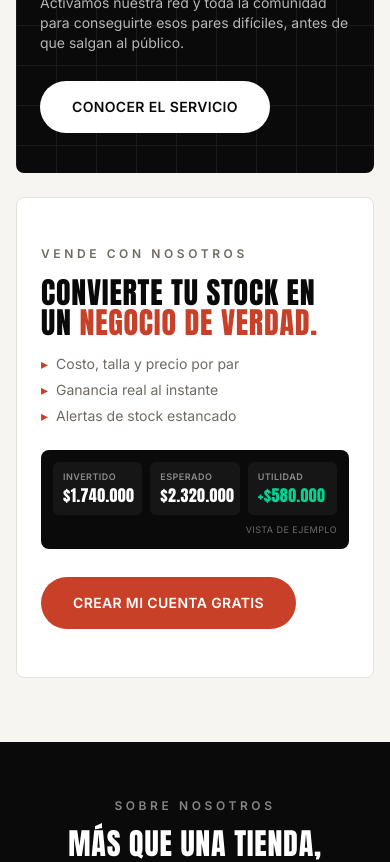
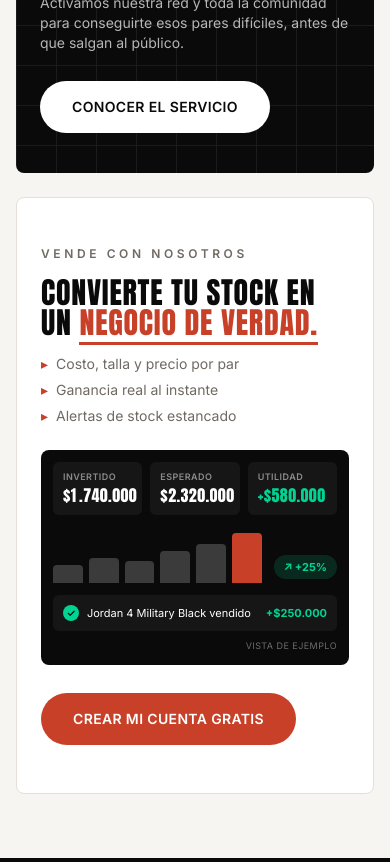
Before and after one commit to pitzsneakerscol-ui/pitsneakers-web, a Next.js app: page / in a window 390 px wide. Shown: the part 4571-5433 px from the top of the page. Built offline with nearby package versions, Linux system fonts and the light colour scheme; no server answers.

Commit message:
Animate 'Vende con nosotros' card: staggered reveal, odometer KPIs, growing bars, live sale toast, CTA ring
Co-Authored-By: Claude Sonnet 5.5 <noreply@anthropic.com>

```diff
--- a/src/app/globals.css
+++ b/src/app/globals.css
@@ -417,6 +417,72 @@ body {
   animation: qv-rise 0.3s cubic-bezier(0.2, 0.9, 0.3, 1) both;
 }
 
+/* ---------- Sección "Vende con nosotros" ---------- */
+
+.rs-armed .rs-reveal {
+  opacity: 0;
+  transform: translateX(-14px);
+  transition: opacity 0.5s ease, transform 0.5s cubic-bezier(0.2, 0.9, 0.3, 1);
+  transition-delay: calc(var(--i, 0) * 130ms + 200ms);
+}
+.rs-armed.rs-play .rs-reveal {
+  opacity: 1;
+  transform: none;
+}
+
+.rs-armed .rs-bar {
+  transform: scaleY(0);
+  transform-origin: bottom;
+  transition: transform 0.7s cubic-bezier(0.2, 0.9, 0.3, 1.25);
+  transition-delay: calc(var(--i, 0) * 90ms + 800ms);
+}
+.rs-armed.rs-play .rs-bar {
+  transform: scaleY(1);
+}
+
+.rs-armed .rs-chip {
+  opacity: 0;
+  transform: scale(0.5);
+  transition: opacity 0.3s ease 1.6s, transform 0.5s cubic-bezier(0.2, 1.5, 0.3, 1) 1.6s;
+}
+.rs-armed.rs-play .rs-chip {
+  opacity: 1;
+  transform: none;
+}
+
+/* Subrayado que se dibuja bajo "negocio de verdad" */
+.rs-underline {
+  background-image: linear-gradient(currentColor, currentColor);
+  background-repeat: no-repeat;
+  background-position: 0 100%;
+  background-size: 100% 3px;
+}
+.rs-armed .rs-underline {
+  background-size: 0 3px;
+  transition: background-size 0.9s cubic-bezier(0.7, 0, 0.2, 1) 0.4s;
+}
+.rs-armed.rs-play .rs-underline {
+  background-size: 100% 3px;
+}
+
+@keyframes rs-toast {
+  0% { opacity: 0; transform: translateY(14px); }
+  12%, 82% { opacity: 1; transform: none; }
+  100% { opacity: 0; transform: translateY(-12px); }
+}
+.rs-toast {
+  animation: rs-toast 4s ease both;
+}
+
+/* Anillo suave que invita a tocar el botón */
+@keyframes rs-ring {
+  0% { box-shadow: 0 0 0 0 rgb(200 64 42 / 0.45); }
+  70%, 100% { box-shadow: 0 0 0 14px rgb(200 64 42 / 0); }
+}
+.rs-play .rs-cta {
+  animation: rs-ring 2.4s ease-out 2.2s infinite;
+}
+
 @media (prefers-reduced-motion: reduce) {
   *,
   *::before,
@@ -436,3 +502,17 @@ body {
     opacity: 1;
   }
 }
+
+@media (prefers-reduced-motion: reduce) {
+  .rs-armed .rs-reveal,
+  .rs-armed .rs-bar,
+  .rs-armed .rs-chip {
+    opacity: 1;
+    transform: none;
+    transition: none;
+  }
+  .rs-armed .rs-underline {
+    background-size: 100% 3px;
+    transition: none;
+  }
+}
--- a/src/components/ResellerSection.tsx
+++ b/src/components/ResellerSection.tsx
@@ -1,25 +1,69 @@
+"use client";
+
 import Link from "next/link";
+import { useEffect, useRef, useState } from "react";
+import OdometerValue from "@/components/OdometerValue";
 
 const KPIS = [
-  ["Invertido", "$1.740.000", ""],
-  ["Esperado", "$2.320.000", ""],
-  ["Utilidad", "+$580.000", "text-emerald-400"],
+  { label: "Invertido", value: "$1.740.000", tone: "" },
+  { label: "Esperado", value: "$2.320.000", tone: "" },
+  { label: "Utilidad", value: "+$580.000", tone: "text-emerald-400" },
 ];
 
 const POINTS = ["Costo, talla y precio por par", "Ganancia real al instante", "Alertas de stock estancado"];
 
+// Alturas ilustrativas: ventas por mes creciendo.
+const BARS = [32, 46, 40, 58, 70, 90];
+
+// Ventas de ejemplo que "entran" al panel una tras otra.
+const SALES = [
+  { pair: "Dunk Low Panda", profit: "+$140.000" },
+  { pair: "Jordan 4 Military Black", profit: "+$250.000" },
+  { pair: "Air Force 1 Triple White", profit: "+$190.000" },
+];
+
 export default function ResellerSection() {
+  const root = useRef<HTMLDivElement>(null);
+  const [armed, setArmed] = useState(false); // la animación está lista (hay JS)
+  const [play, setPlay] = useState(false); // la sección ya entró en pantalla
+  const [sale, setSale] = useState(0);
+
+  useEffect(() => {
+    const el = root.current;
+    if (!el || typeof IntersectionObserver === "undefined") return;
+    setArmed(true);
+    const observer = new IntersectionObserver(
+      ([entry]) => {
+        if (entry.isIntersecting) {
+          setPlay(true);
+          observer.disconnect();
+        }
+      },
+      { threshold: 0.3 }
+    );
+    observer.observe(el);
+    return () => observer.disconnect();
+  }, []);
+
+  // Una venta nueva cada pocos segundos, mientras la sección está en pantalla.
+  useEffect(() => {
+    if (!play || window.matchMedia("(prefers-reduced-motion: reduce)").matches) return;
+    const id = setInterval(() => setSale((s) => (s + 1) % SALES.length), 4200);
+    return () => clearInterval(id);
+  }, [play]);
+
   return (
-    <div className="flex h-full flex-col justify-center rounded-lg border border-line bg-paper-raised px-6 py-12 sm:px-10">
-      <p className="text-xs font-semibold uppercase tracking-[0.3em] text-muted">
-        Vende con nosotros
-      </p>
+    <div
+      ref={root}
+      className={`rs flex h-full flex-col justify-center rounded-lg border border-line bg-paper-raised px-6 py-12 sm:px-10 ${armed ? "rs-armed" : ""} ${play ? "rs-play" : ""}`}
+    >
+      <p className="text-xs font-semibold uppercase tracking-[0.3em] text-muted">Vende con nosotros</p>
       <h2 className="mt-4 font-display text-3xl leading-[1] tracking-wide text-balance sm:text-4xl">
-        CONVIERTE TU STOCK EN UN <span className="text-accent">NEGOCIO DE VERDAD.</span>
+        CONVIERTE TU STOCK EN UN <span className="rs-underline text-accent">NEGOCIO DE VERDAD.</span>
       </h2>
       <ul className="mt-4 space-y-1.5 text-sm text-muted sm:text-base">
-        {POINTS.map((p) => (
-          <li key={p} className="flex gap-2">
+        {POINTS.map((p, i) => (
+          <li key={p} className="rs-reveal flex gap-2" style={{ "--i": i } as React.CSSProperties}>
             <span aria-hidden="true" className="text-accent">▸</span>
             {p}
           </li>
@@ -27,20 +71,52 @@ export default function ResellerSection() {
       </ul>
 
       {/* Vista de ejemplo del panel (cifras ilustrativas) */}
-      <div aria-hidden="true" className="mt-6 grid grid-cols-3 gap-2 rounded-lg bg-ink p-3 text-white">
-        {KPIS.map(([label, value, tone]) => (
-          <div key={label} className="rounded-md bg-white/5 px-2.5 py-2">
-            <p className="text-[9px] font-semibold uppercase tracking-wider text-white/50">{label}</p>
-            <p className={`font-display text-base tracking-wide sm:text-lg ${tone}`}>{value}</p>
+      <div aria-hidden="true" className="relative mt-6 overflow-hidden rounded-lg bg-ink p-3 text-white">
+        <div className="grid grid-cols-3 gap-2">
+          {KPIS.map((k) => (
+            <div key={k.label} className="rounded-md bg-white/5 px-2.5 py-2">
+              <p className="text-[9px] font-semibold uppercase tracking-wider text-white/50">{k.label}</p>
+              <p className={`font-display text-base tracking-wide sm:text-lg ${k.tone}`}>
+                {armed ? <OdometerValue value={k.value} play={play} /> : k.value}
+              </p>
+            </div>
+          ))}
+        </div>
+
+        <div className="mt-3 flex items-end gap-3">
+          <div className="flex h-14 flex-1 items-end gap-1.5">
+            {BARS.map((h, i) => (
+              <span
+                key={i}
+                className={`rs-bar flex-1 rounded-t ${i === BARS.length - 1 ? "bg-accent" : "bg-white/20"}`}
+                style={{ height: `${h}%`, "--i": i } as React.CSSProperties}
+              />
+            ))}
           </div>
-        ))}
-        <p className="col-span-3 text-right text-[9px] uppercase tracking-wider text-white/40">Vista de ejemplo</p>
+          <span className="rs-chip mb-1 shrink-0 rounded-full bg-emerald-400/15 px-2.5 py-1 text-[11px] font-bold text-emerald-400">
+            ↗ +25%
+          </span>
+        </div>
+
+        {/* Aviso de venta que entra y sale */}
+        <div className="mt-3 flex h-9 items-center overflow-hidden rounded-md bg-white/5 px-2.5 text-[11px]">
+          {play ? (
+            <p key={sale} className="rs-toast flex w-full items-center gap-2">
+              <span className="flex h-4 w-4 shrink-0 items-center justify-center rounded-full bg-emerald-400 text-[10px] font-bold text-ink">✓</span>
+              <span className="min-w-0 flex-1 truncate">{SALES[sale].pair} vendido</span>
+              <span className="shrink-0 font-bold text-emerald-400">{SALES[sale].profit}</span>
+            </p>
+          ) : (
+            <span className="text-white/40">Aquí verás tus ventas…</span>
+          )}
+        </div>
+        <p className="mt-2 text-right text-[9px] uppercase tracking-wider text-white/40">Vista de ejemplo</p>
       </div>
 
       <div className="mt-7">
         <Link
           href="/revendedores"
-          className="btn-pop inline-flex items-center justify-center rounded-full bg-accent px-8 py-4 text-sm font-semibold uppercase tracking-wide text-white hover:brightness-110"
+          className="btn-pop btn-shine rs-cta relative inline-flex items-center justify-center rounded-full bg-accent px-8 py-4 text-sm font-semibold uppercase tracking-wide text-white hover:brightness-110"
         >
           Crear mi cuenta gratis
         </Link>
```
